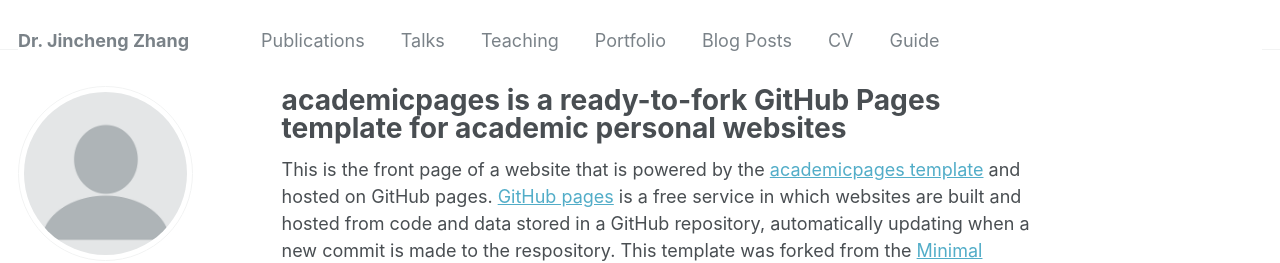
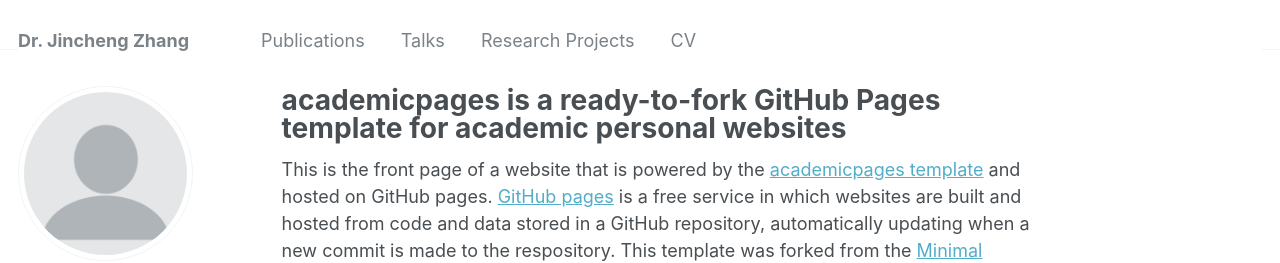
Before and after one commit to zhangxcii/zhangxcii.github.io, a Jekyll site: the page built from _pages/about.md, in a window 1280 px wide. Shown: the top 263 px of the page. Built offline with Jekyll 4.4.1, drawn with Linux system fonts in a browser that asks for light colours; some web fonts are replaced.

Commit message:
Update navigation.yml

```diff
--- a/_data/navigation.yml
+++ b/_data/navigation.yml
@@ -6,17 +6,8 @@ main:
   - title: "Talks"
     url: /talks/
 
-  - title: "Teaching"
-    url: /teaching/
-
-  - title: "Portfolio"
+  - title: "Research Projects"
     url: /portfolio/
-
-  - title: "Blog Posts"
-    url: /year-archive/
 
   - title: "CV"
     url: /cv/
-
-  - title: "Guide"
-    url: /markdown/
```
